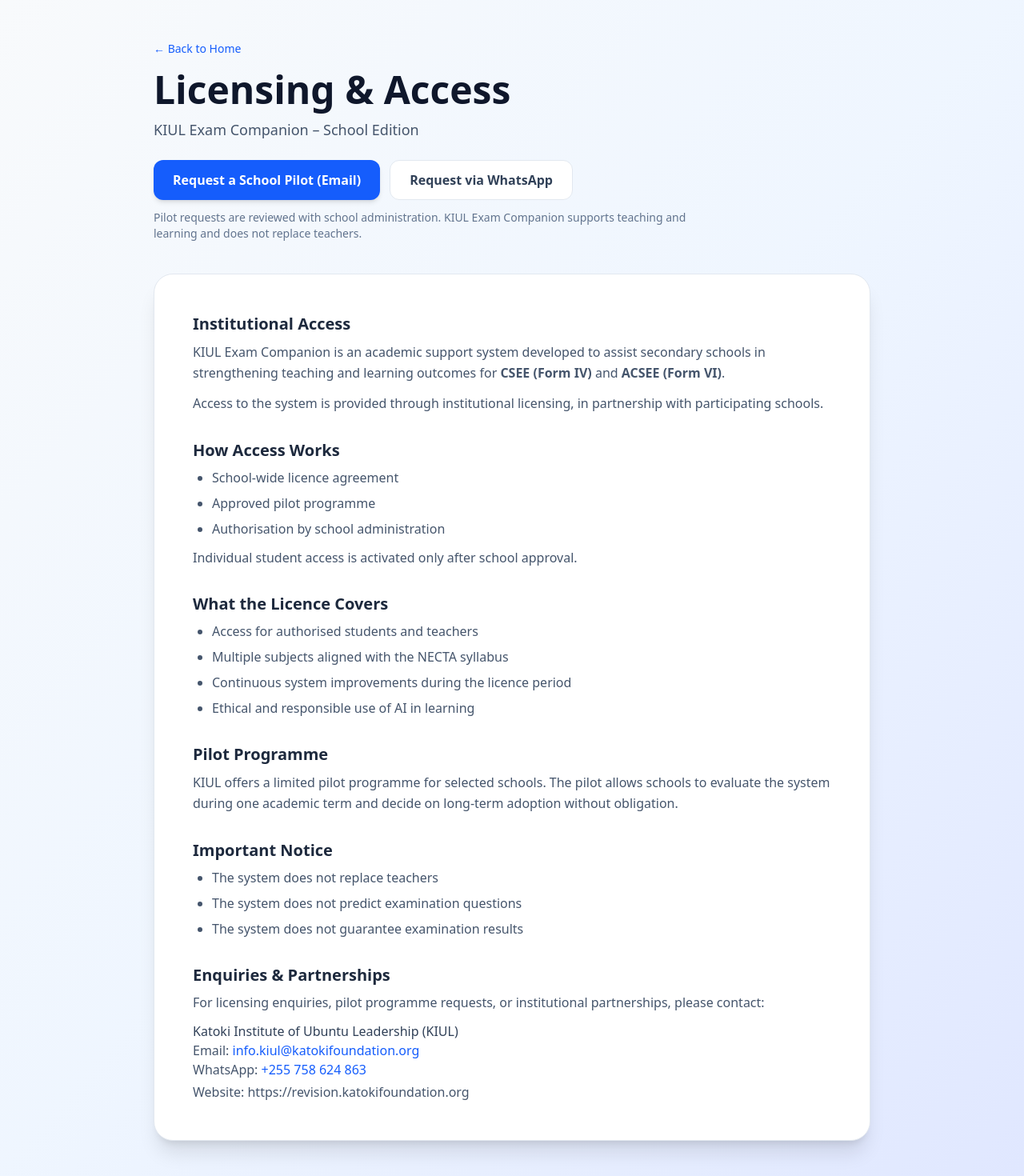
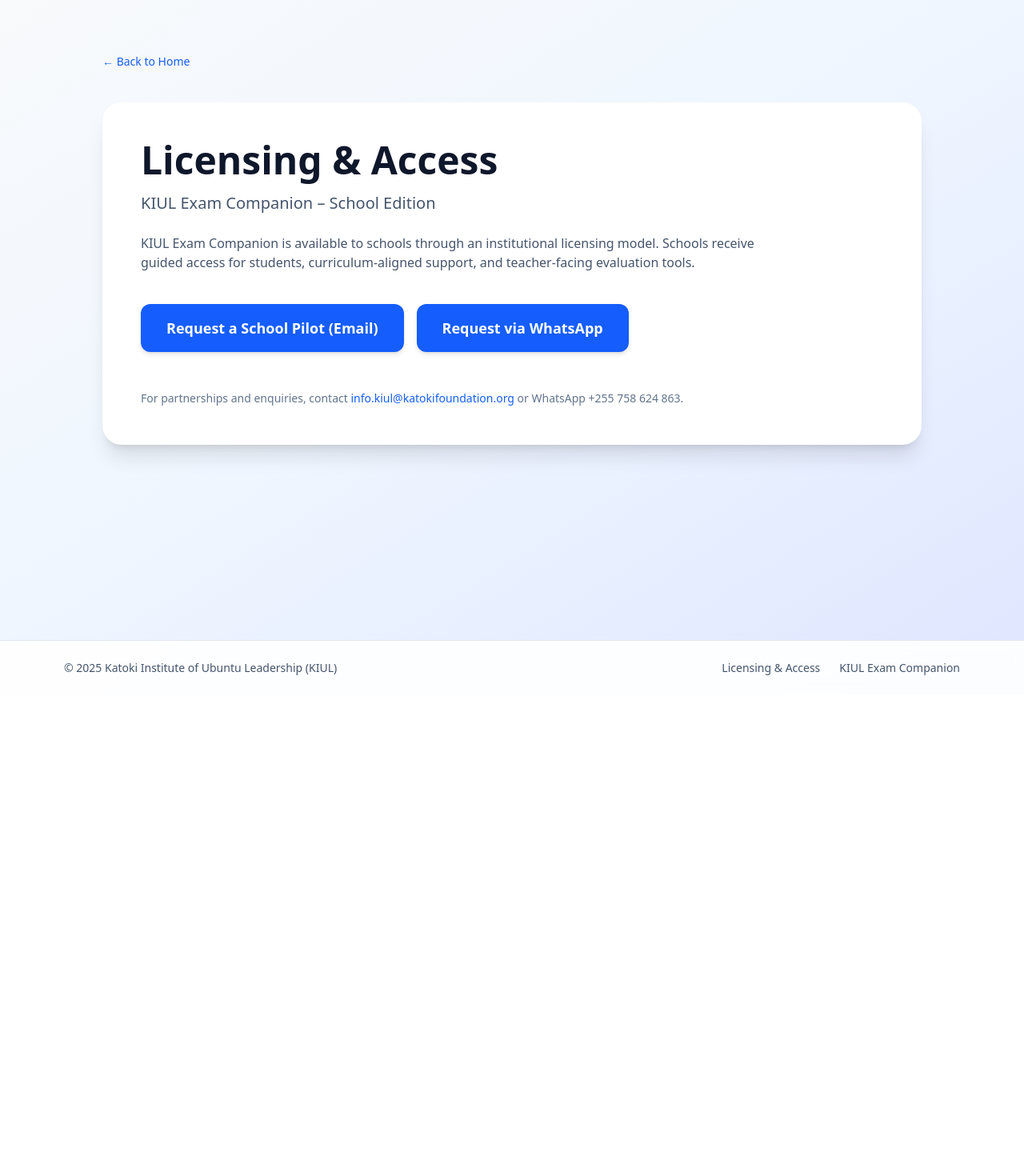
Before and after one commit to 2014Akamanzi/kiul-ss-revision, a Next.js app: page /licensing in a window 1280 px wide. Shown: the top 1470 px of the page at 80% size. After the commit the page ends 869 px from the top, so only its background shows below. Built offline with nearby package versions, Linux system fonts and the light colour scheme.

Commit message:
Stabilize UI, chat flow, and licensing access (locked version)

```diff
--- a/src/app/layout.tsx
+++ b/src/app/layout.tsx
@@ -1,16 +1,46 @@
 import "./globals.css";
 import type { ReactNode } from "react";
+import Link from "next/link";
 
 export const metadata = {
   title: "KIUL Exam Companion",
-  description: "Revision companion for CSEE and ACSEE students",
+  description: "Revision support for CSEE and ACSEE students",
 };
 
 export default function RootLayout({ children }: { children: ReactNode }) {
   return (
     <html lang="en">
-      <body className="min-h-screen bg-gradient-to-br from-slate-50 via-blue-50 to-indigo-100 antialiased">
-        {children}
+      <body className="min-h-screen bg-gradient-to-br from-slate-50 via-blue-50 to-indigo-100 antialiased flex flex-col">
+        {/* Main content */}
+        <main className="flex-grow">{children}</main>
+
+        {/* Footer */}
+        <footer className="border-t border-slate-200 bg-white/80 backdrop-blur">
+          <div className="mx-auto max-w-6xl px-4 py-6 flex flex-col sm:flex-row items-center justify-between gap-4 text-sm text-slate-600">
+            <p>
+              © {new Date().getFullYear()} Katoki Institute of Ubuntu Leadership
+              (KIUL)
+            </p>
+
+            <div className="flex items-center gap-6">
+              <Link
+                href="/licensing"
+                className="hover:text-blue-600 hover:underline font-medium"
+              >
+                Licensing & Access
+              </Link>
+
+              <a
+                href="https://revision.katokifoundation.org"
+                className="hover:text-blue-600 hover:underline font-medium"
+                target="_blank"
+                rel="noopener noreferrer"
+              >
+                KIUL Exam Companion
+              </a>
+            </div>
+          </div>
+        </footer>
       </body>
     </html>
   );
--- a/src/app/licensing/page.tsx
+++ b/src/app/licensing/page.tsx
@@ -1,187 +1,68 @@
 import Link from "next/link";
 
 export default function LicensingPage() {
-  const mailto =
-    "mailto:info.kiul@katokifoundation.org" +
-    "?subject=" +
-    encodeURIComponent("Request for KIUL Exam Companion School Pilot") +
-    "&body=" +
-    encodeURIComponent(
-      [
-        "Dear KIUL Team,",
-        "",
-        "We would like to request a one-term pilot for KIUL Exam Companion – School Edition.",
-        "",
-        "School name:",
-        "Region/District:",
-        "School type (government/private):",
-        "Levels (CSEE/ACSEE):",
-        "Approx. number of students (Form IV / Form VI):",
-        "Contact person (name & role):",
-        "Phone/WhatsApp:",
-        "",
-        "Preferred start date for the pilot:",
-        "",
-        "Any specific subjects/combinations to prioritise:",
-        "",
-        "Kind regards,",
-        "[Name]",
-        "[Position]",
-        "[School]",
-      ].join("\n")
-    );
-
   return (
-    <main className="min-h-screen bg-gradient-to-br from-slate-50 via-blue-50 to-indigo-100 px-4 py-12">
-      <div className="mx-auto max-w-4xl">
-        {/* Header */}
+    <main className="min-h-screen bg-gradient-to-br from-slate-50 via-blue-50 to-indigo-100 px-6 py-16">
+      <div className="mx-auto max-w-5xl">
+        {/* Back link */}
         <div className="mb-10">
           <Link
             href="/"
-            className="text-sm text-blue-600 hover:underline font-medium"
+            className="text-sm font-medium text-blue-600 hover:underline"
           >
             ← Back to Home
           </Link>
+        </div>
 
-          <h1 className="mt-4 text-4xl sm:text-5xl font-bold text-slate-900">
-            Licensing & Access
+        {/* Card */}
+        <div className="rounded-3xl bg-white p-12 shadow-xl">
+          <h1 className="text-5xl font-extrabold text-slate-900">
+            Licensing &amp; Access
           </h1>
 
-          <p className="mt-3 text-slate-600 text-lg max-w-2xl">
+          <p className="mt-4 text-xl text-slate-600">
             KIUL Exam Companion – School Edition
           </p>
 
-          {/* Primary CTA */}
-          <div className="mt-6 flex flex-col sm:flex-row gap-3">
+          <p className="mt-6 max-w-3xl text-slate-600">
+            KIUL Exam Companion is available to schools through an institutional
+            licensing model. Schools receive guided access for students,
+            curriculum-aligned support, and teacher-facing evaluation tools.
+          </p>
+
+          {/* Buttons */}
+          <div className="mt-10 flex flex-col gap-4 sm:flex-row">
+            {/* Email button */}
             <a
-              href={mailto}
-              className="inline-flex items-center justify-center rounded-xl bg-blue-600 px-6 py-3 text-white font-semibold shadow-md hover:bg-blue-700 transition"
+              href="mailto:info.kiul@katokifoundation.org?subject=KIUL%20School%20Pilot%20Request"
+              className="inline-flex items-center justify-center rounded-xl bg-blue-600 px-8 py-4 text-lg font-semibold text-white shadow-md transition hover:bg-blue-700 focus:outline-none focus:ring-2 focus:ring-blue-400"
             >
               Request a School Pilot (Email)
             </a>
 
+            {/* WhatsApp button — NOW BLUE */}
             <a
-              href="https://wa.me/255758624863?text=Hello%20KIUL%2C%20we%20would%20like%20to%20request%20a%20one-term%20school%20pilot%20for%20KIUL%20Exam%20Companion.%20Please%20advise%20the%20next%20steps."
+              href="https://wa.me/255758624863"
               target="_blank"
               rel="noopener noreferrer"
-              className="inline-flex items-center justify-center rounded-xl border border-slate-200 bg-white px-6 py-3 text-slate-700 font-semibold hover:bg-slate-50 transition"
+              className="inline-flex items-center justify-center rounded-xl bg-blue-600 px-8 py-4 text-lg font-semibold text-white shadow-md transition hover:bg-blue-700 focus:outline-none focus:ring-2 focus:ring-blue-400"
             >
               Request via WhatsApp
             </a>
           </div>
 
-          <p className="mt-3 text-sm text-slate-500 max-w-2xl">
-            Pilot requests are reviewed with school administration. KIUL Exam
-            Companion supports teaching and learning and does not replace
-            teachers.
-          </p>
-        </div>
-
-        {/* Content Card */}
-        <div className="rounded-3xl bg-white shadow-xl border border-slate-200 p-8 sm:p-12 space-y-8">
-          <section>
-            <h2 className="text-xl font-semibold text-slate-800 mb-2">
-              Institutional Access
-            </h2>
-            <p className="text-slate-600 leading-relaxed">
-              KIUL Exam Companion is an academic support system developed to
-              assist secondary schools in strengthening teaching and learning
-              outcomes for <strong>CSEE (Form IV)</strong> and{" "}
-              <strong>ACSEE (Form VI)</strong>.
-            </p>
-            <p className="mt-3 text-slate-600 leading-relaxed">
-              Access to the system is provided through institutional licensing,
-              in partnership with participating schools.
-            </p>
-          </section>
-
-          <section>
-            <h2 className="text-xl font-semibold text-slate-800 mb-2">
-              How Access Works
-            </h2>
-            <ul className="list-disc pl-6 text-slate-600 space-y-2">
-              <li>School-wide licence agreement</li>
-              <li>Approved pilot programme</li>
-              <li>Authorisation by school administration</li>
-            </ul>
-            <p className="mt-3 text-slate-600">
-              Individual student access is activated only after school approval.
-            </p>
-          </section>
-
-          <section>
-            <h2 className="text-xl font-semibold text-slate-800 mb-2">
-              What the Licence Covers
-            </h2>
-            <ul className="list-disc pl-6 text-slate-600 space-y-2">
-              <li>Access for authorised students and teachers</li>
-              <li>Multiple subjects aligned with the NECTA syllabus</li>
-              <li>Continuous system improvements during the licence period</li>
-              <li>Ethical and responsible use of AI in learning</li>
-            </ul>
-          </section>
-
-          <section>
-            <h2 className="text-xl font-semibold text-slate-800 mb-2">
-              Pilot Programme
-            </h2>
-            <p className="text-slate-600 leading-relaxed">
-              KIUL offers a limited pilot programme for selected schools. The
-              pilot allows schools to evaluate the system during one academic
-              term and decide on long-term adoption without obligation.
-            </p>
-          </section>
-
-          <section>
-            <h2 className="text-xl font-semibold text-slate-800 mb-2">
-              Important Notice
-            </h2>
-            <ul className="list-disc pl-6 text-slate-600 space-y-2">
-              <li>The system does not replace teachers</li>
-              <li>The system does not predict examination questions</li>
-              <li>The system does not guarantee examination results</li>
-            </ul>
-          </section>
-
-          <section>
-            <h2 className="text-xl font-semibold text-slate-800 mb-2">
-              Enquiries & Partnerships
-            </h2>
-            <p className="text-slate-600">
-              For licensing enquiries, pilot programme requests, or institutional
-              partnerships, please contact:
-            </p>
-
-            <p className="mt-3 text-slate-700 font-medium">
-              Katoki Institute of Ubuntu Leadership (KIUL)
-            </p>
-
-            <p className="text-slate-600">
-              Email:{" "}
-              <a
-                href="mailto:info.kiul@katokifoundation.org"
-                className="text-blue-600 hover:underline"
-              >
-                info.kiul@katokifoundation.org
-              </a>
-            </p>
-
-            <p className="text-slate-600">
-              WhatsApp:{" "}
-              <a
-                href="https://wa.me/255758624863"
-                className="text-blue-600 hover:underline"
-                target="_blank"
-                rel="noopener noreferrer"
-              >
-                +255 758 624 863
-              </a>
-            </p>
-
-            <p className="mt-1 text-slate-600">
-              Website: https://revision.katokifoundation.org
-            </p>
-          </section>
+          {/* Footer note */}
+          <div className="mt-12 text-sm text-slate-500">
+            For partnerships and enquiries, contact{" "}
+            <a
+              href="mailto:info.kiul@katokifoundation.org"
+              className="font-medium text-blue-600 hover:underline"
+            >
+              info.kiul@katokifoundation.org
+            </a>{" "}
+            or WhatsApp{" "}
+            <span className="font-medium">+255 758 624 863</span>.
+          </div>
         </div>
       </div>
     </main>
--- a/src/app/page.tsx
+++ b/src/app/page.tsx
@@ -2,88 +2,79 @@
 
 export default function Home() {
   return (
-    <main className="min-h-screen bg-gradient-to-br from-slate-50 via-blue-50 to-indigo-100 px-4 py-10">
-      <div className="mx-auto w-full max-w-5xl">
+    <main className="min-h-screen bg-gradient-to-br from-slate-50 via-blue-50 to-indigo-100 px-4 py-12">
+      <div className="mx-auto max-w-5xl">
         {/* Top bar */}
         <div className="flex items-center justify-between mb-8">
-          <div className="flex items-center gap-3">
-            <div className="h-10 w-10 rounded-2xl bg-white shadow-sm border border-slate-200 flex items-center justify-center">
-              <span className="text-slate-900 font-bold">KIUL</span>
-            </div>
-            <div className="leading-tight">
-              <p className="text-xs font-semibold tracking-wide text-slate-500 uppercase">
-                Katoki Institute of Ubuntu Leadership
-              </p>
-              <p className="text-base font-semibold text-slate-800">KIUL Exam Companion</p>
-            </div>
-          </div>
-
-          {/* No “MVP” badge */}
-          <span className="text-xs font-semibold text-slate-500">&nbsp;</span>
+          <p className="text-xs font-semibold tracking-wide text-slate-500 uppercase">
+            KIUL · Exam Companion
+          </p>
+          {/* (If you removed MVP earlier, keep it removed. If you still want it, add it back.) */}
         </div>
 
-        {/* Hero card */}
-        <div className="rounded-3xl border border-slate-200 bg-white/90 backdrop-blur shadow-xl p-8 sm:p-12">
+        {/* Main card */}
+        <div className="rounded-3xl bg-white/90 backdrop-blur shadow-xl border border-slate-200 p-8 sm:p-12">
           <div className="max-w-3xl">
-            <h1 className="text-4xl sm:text-6xl font-semibold text-slate-900 leading-tight">
-              Revise smarter for <span className="text-slate-900">CSEE</span> and{" "}
-              <span className="text-slate-900">ACSEE</span>
+            <h1 className="text-4xl sm:text-6xl font-extrabold text-slate-900 leading-tight">
+              Revise smarter for CSEE and ACSEE
             </h1>
 
-            <p className="mt-5 text-slate-600 text-base sm:text-lg leading-relaxed">
-              A focused space to revise for <span className="font-semibold">CSEE (Form IV)</span> and{" "}
-              <span className="font-semibold">ACSEE (Form VI)</span>. Ask questions, get clear explanations,
-              and practise with follow-ups — grounded in Ubuntu values of guidance, patience, and growth.
+            <p className="mt-5 text-slate-600 text-base sm:text-lg">
+              A focused space to revise for{" "}
+              <span className="font-semibold">CSEE (Form IV)</span> and{" "}
+              <span className="font-semibold">ACSEE (Form VI)</span>. Ask questions, get
+              clear explanations, and practise with follow-ups — grounded in Ubuntu values of
+              guidance, patience, and growth.
             </p>
 
-            {/* CTA row */}
+            {/* CTA row — ONLY CHANGE: add Licensing button next to Start revision */}
             <div className="mt-8 flex flex-col sm:flex-row gap-4">
               <Link
                 href="/chat"
-                className="inline-flex items-center justify-center rounded-2xl bg-blue-600 px-6 py-4 text-white font-semibold shadow-md hover:bg-blue-700 transition"
+                className="inline-flex items-center justify-center rounded-xl bg-blue-600 px-8 py-4 text-white font-semibold shadow-md hover:bg-blue-700 transition"
               >
-                Ask KIUL Bot
+                Start revision
               </Link>
 
               <Link
-                href="/chat"
-                className="inline-flex items-center justify-center rounded-2xl border border-slate-200 bg-white px-6 py-4 text-slate-800 font-semibold hover:bg-slate-50 transition"
+                href="/licensing"
+                className="inline-flex items-center justify-center rounded-xl bg-blue-600 px-8 py-4 text-white font-semibold shadow-md hover:bg-blue-700 transition"
               >
-                Start revision now
+                Licensing &amp; Access
               </Link>
             </div>
 
-            <p className="mt-4 text-sm text-slate-500">
-              Tip: Choose your <span className="font-semibold">Level</span> and <span className="font-semibold">Subject</span> inside the chat for focused revision.
+            <p className="mt-5 text-sm text-slate-500">
+              Tip: Choose your <span className="font-semibold">Level</span> and{" "}
+              <span className="font-semibold">Subject</span> inside the chat for focused revision.
             </p>
           </div>
 
-          {/* 3 cards */}
+          {/* Optional: if your earlier version had the 3 feature cards, keep them */}
           <div className="mt-10 grid gap-6 sm:grid-cols-3">
-            <div className="rounded-2xl border border-slate-200 bg-white p-6 shadow-sm">
-              <h3 className="text-slate-900 font-semibold">1) Ask</h3>
-              <p className="mt-2 text-sm text-slate-600">
+            <div className="rounded-2xl bg-white border border-slate-200 shadow-sm p-5">
+              <h3 className="font-semibold text-slate-900">1) Ask</h3>
+              <p className="mt-1 text-sm text-slate-600">
                 Type a question or upload an image of an exam question.
               </p>
             </div>
 
-            <div className="rounded-2xl border border-slate-200 bg-white p-6 shadow-sm">
-              <h3 className="text-slate-900 font-semibold">2) Learn</h3>
-              <p className="mt-2 text-sm text-slate-600">
+            <div className="rounded-2xl bg-white border border-slate-200 shadow-sm p-5">
+              <h3 className="font-semibold text-slate-900">2) Learn</h3>
+              <p className="mt-1 text-sm text-slate-600">
                 Get clear explanations aligned with your level and subject.
               </p>
             </div>
 
-            <div className="rounded-2xl border border-slate-200 bg-white p-6 shadow-sm">
-              <h3 className="text-slate-900 font-semibold">3) Practise</h3>
-              <p className="mt-2 text-sm text-slate-600">
-                Use Study Loop to answer follow-up questions and improve steadily.
+            <div className="rounded-2xl bg-white border border-slate-200 shadow-sm p-5">
+              <h3 className="font-semibold text-slate-900">3) Practise</h3>
+              <p className="mt-1 text-sm text-slate-600">
+                Use Study Loop to answer follow-up questions and improve.
               </p>
             </div>
           </div>
 
-          {/* Footer */}
-          <div className="mt-10 flex flex-col sm:flex-row items-start sm:items-center justify-between gap-3 text-sm text-slate-500">
+          <div className="mt-10 flex items-center justify-between text-sm text-slate-400">
             <span>KIUL Exam Companion</span>
             <span>CSEE (Form IV) · ACSEE (Form VI)</span>
           </div>
```
